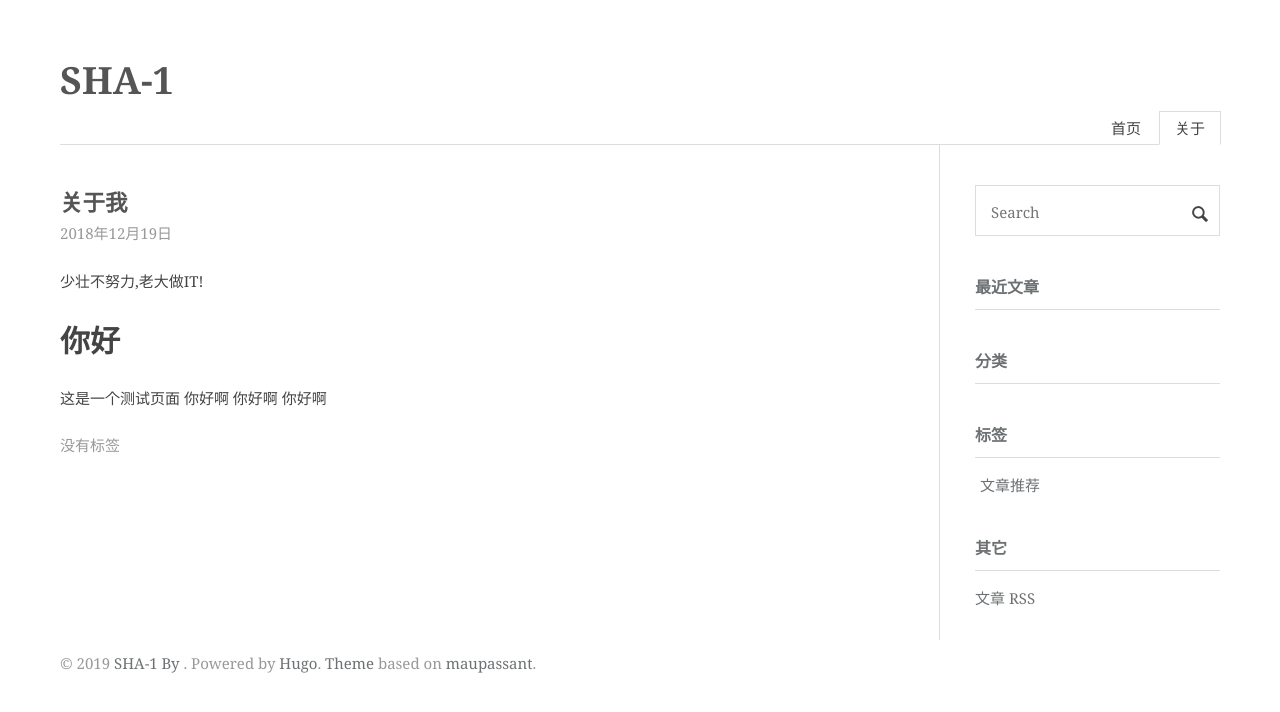
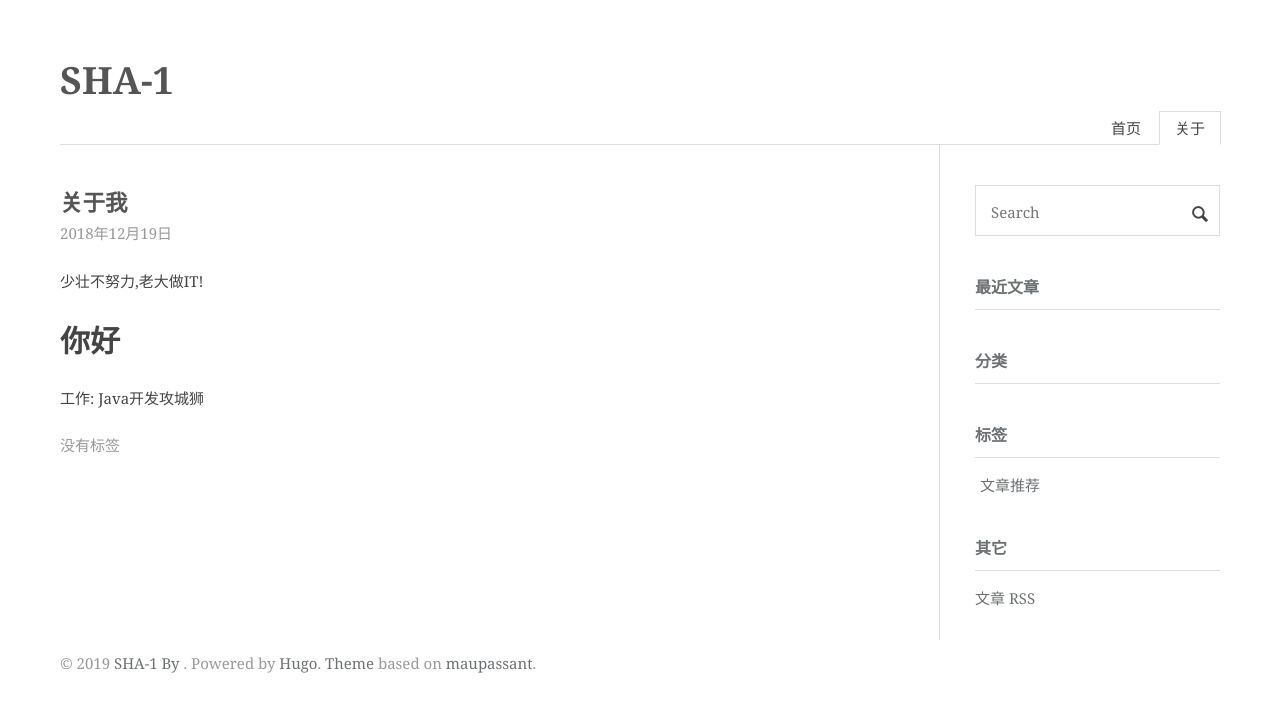
Before and after one commit to SHA-224/remainer-com.github.io, a plain HTML site: page about/index.html in a window 1280 px wide. Drawn offline with nearby package versions, Linux system fonts and the light colour scheme; some packages are replaced by stand-ins of ours.

Commit message:
关于我

```diff
--- a/about/index.html
+++ b/about/index.html
@@ -82,10 +82,7 @@
 
 <h1 id="你好">你好</h1>
 
-<p>这是一个测试页面
-你好啊
-你好啊
-你好啊</p>
+<p>工作: Java开发攻城狮</p>
                         </div>
 
 
```
